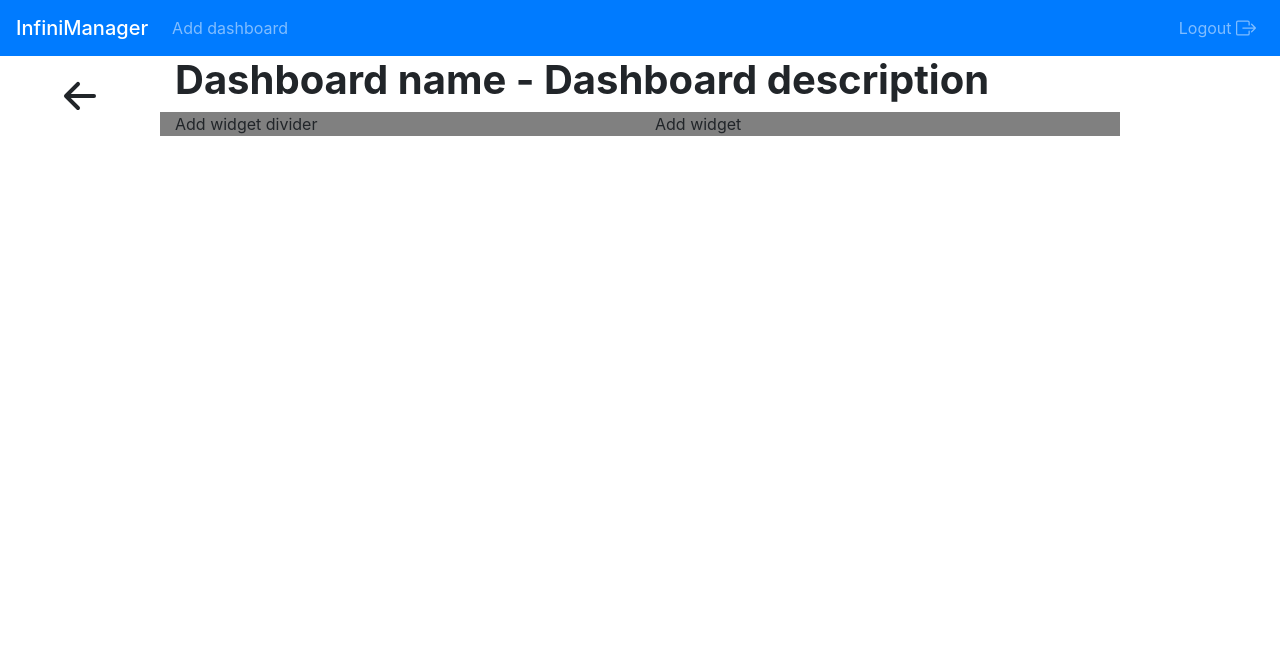
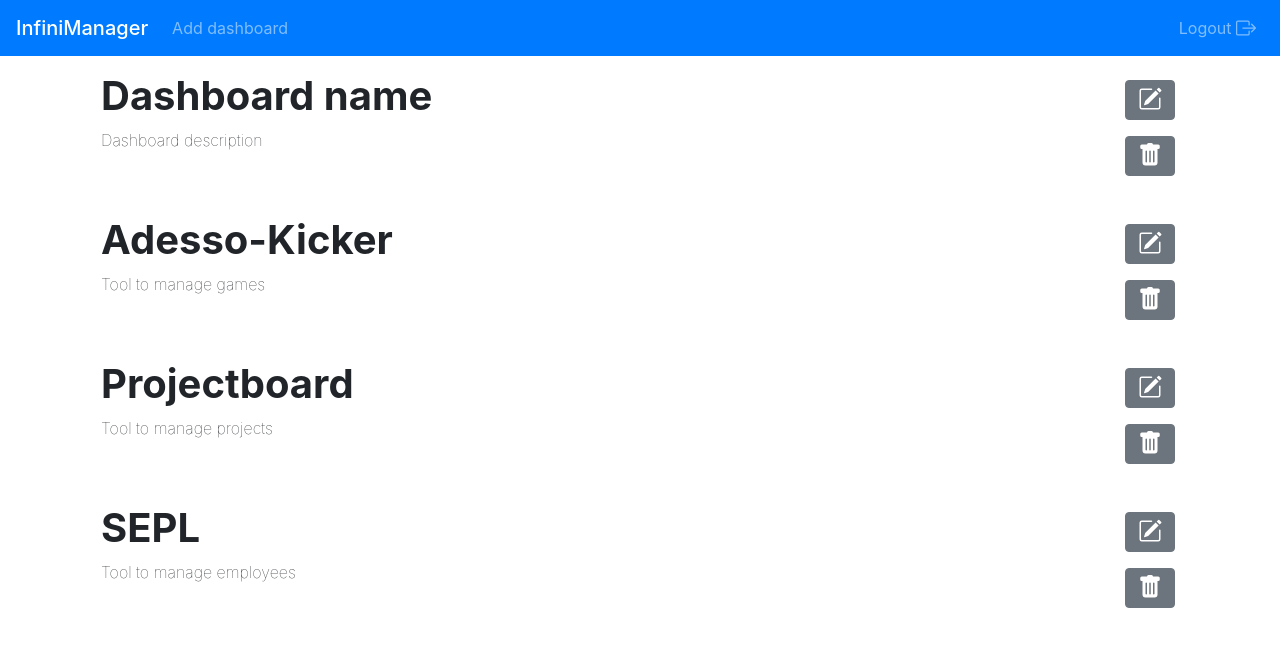
Before and after one commit to ccaylak/infinimanager, a Vue app: page /dashboard/1 in a window 1280 px wide. Shown: the top 646 px of the page. Built offline with nearby package versions, Linux system fonts and the light colour scheme.

Commit message:
Several changes
Move header add dashboard  modal  into own component, rework dashboard list, add delete dashboard modal to dashboard item, add dashboard item

```diff
--- a/src/App.vue
+++ b/src/App.vue
@@ -1,13 +1,13 @@
 <template>
   <div id="app">
     <TheHeader />
-    <EditDashboadListItem />
+    <TheDashboardList />
   </div>
 </template>
 <script>
 import TheHeader from "@/components/TheHeader";
-import EditDashboadListItem from "@/components/EditDashboadListItem";
+import TheDashboardList from "@/components/TheDashboardList";
 export default {
-  components: { EditDashboadListItem, TheHeader }
+  components: { TheDashboardList, TheHeader }
 };
 </script>
--- /dev/null
+++ b/src/components/AddDashboardModal.vue
@@ -0,0 +1,51 @@
+<template>
+  <div>
+    <b-nav-item v-b-modal.modal-center>Add dashboard</b-nav-item>
+
+    <b-modal id="modal-center" centered title="Add dashboard" hide-footer>
+      <b-form @submit="onSubmit">
+        <b-form-group label="Dashboard name" label-for="dashboard-name-input">
+          <b-form-input
+            id="dashboard-name-input"
+            v-model="form.name"
+            type="text"
+            required
+          ></b-form-input>
+        </b-form-group>
+        <b-form-group
+          label="Dashboard description"
+          label-for="dashboard-description-input"
+        >
+          <b-form-input
+            id="dashboard-description-input"
+            v-model="form.description"
+            type="text"
+          ></b-form-input>
+        </b-form-group>
+        <b-button class="mt-3" block type="submit">Create dashboard</b-button>
+      </b-form>
+    </b-modal>
+  </div>
+</template>
+
+<script>
+export default {
+  name: "AddDashboardModal",
+  data() {
+    return {
+      form: {
+        name: null,
+        description: null
+      }
+    };
+  },
+  methods: {
+    onSubmit(event) {
+      event.preventDefault();
+      alert(JSON.stringify(this.form));
+    }
+  }
+};
+</script>
+
+<style scoped></style>
--- /dev/null
+++ b/src/components/DashboardListItem.vue
@@ -0,0 +1,53 @@
+<template>
+  <b-container fluid>
+    <b-row>
+      <b-col></b-col>
+      <!--
+      <h1 class="font-weight-bolder">
+        No dashboards available
+        <p>Go on create some</p>
+      </h1>
+      -->
+      <b-container>
+        <b-row class="p-3">
+          <b-col>
+            <div class="h1 font-weight-bolder">
+              {{ dashboard.name }}
+            </div>
+            <div class="font-weight-lighter">
+              {{ dashboard.description }}
+            </div>
+          </b-col>
+          <b-col sm="1">
+            <b-button class="m-2">
+              <b-icon-pencil-square font-scale="1.5"></b-icon-pencil-square>
+            </b-button>
+            <delete-dashboard-modal
+                :name="dashboard.name"
+            ></delete-dashboard-modal>
+          </b-col>
+        </b-row>
+      </b-container>
+      <b-col></b-col>
+    </b-row>
+  </b-container>
+</template>
+
+<script>
+import DeleteDashboardModal from "@/components/DeleteDashboardModal";
+
+export default {
+  name: "DashboardListItem",
+  components: {
+    DeleteDashboardModal,
+  },
+  props: {
+    dashboard: {
+      name: String,
+      description: String
+    }
+  }
+};
+</script>
+
+<style scoped></style>
--- /dev/null
+++ b/src/components/DeleteDashboardModal.vue
@@ -0,0 +1,24 @@
+<template>
+  <div>
+    <b-button v-b-modal.delete class="m-2">
+      <b-icon-trash-fill font-scale="1.5"></b-icon-trash-fill>
+    </b-button>
+    <b-modal id="delete" hide-footer title="Delete dashboard">
+      <div class="d-block text-center">
+        <h3>Do you really want to delete {{ name }}?</h3>
+      </div>
+      <b-button class="mt-3" block>No</b-button>
+
+      <b-button class="mt-3" block>Yes</b-button>
+    </b-modal>
+  </div>
+</template>
+
+<script>
+export default {
+  name: "DeleteDashboardModal",
+  props: {
+    name: String
+  }
+};
+</script>
--- a/src/components/EditDashboadListItem.vue
+++ b/src/components/EditDashboadListItem.vue
@@ -19,7 +19,7 @@
 </template>
 
 <script>
-import {BIconArrowLeftShort} from "bootstrap-vue";
+import { BIconArrowLeftShort } from "bootstrap-vue";
 
 export default {
   name: "EditDashboadListItem",
@@ -30,7 +30,7 @@ export default {
     return {
       name: "Dashboard name",
       description: "Dashboard description"
-    }
+    };
   }
-}
+};
 </script>
--- a/src/components/TheDashboardList.vue
+++ b/src/components/TheDashboardList.vue
@@ -1,48 +1,44 @@
 <template>
   <div>
-    <b-container fluid>
-      <b-row>
-        <b-col></b-col>
-        <b-col lg="9">
-          <!--
-          <h1 class="font-weight-bolder">
-            No dashboards available
-            <p>Go on create some</p>
-          </h1>
-          -->
-
-          <b-table hover :items="dashboards" :fields="fields">
-            <template v-slot:cell(actions)>
-              <b-button variant="outline-dark"
-                ><b-icon-pencil-square></b-icon-pencil-square
-              ></b-button>
-              <b-button variant="outline-dark"
-                ><b-icon-trash-fill></b-icon-trash-fill
-              ></b-button>
-            </template>
-          </b-table>
-        </b-col>
-        <b-col></b-col>
-      </b-row>
-    </b-container>
+    <dashboard-list-item
+      v-for="dashboard in dashboards"
+      :key="dashboard.index"
+      :dashboard="dashboard"
+    />
   </div>
 </template>
 
 <script>
-import { BIconTrashFill, BIconPencilSquare } from "bootstrap-vue";
+import DashboardListItem from "@/components/DashboardListItem";
+
 export default {
   name: "TheDashboardList",
   components: {
-    BIconTrashFill,
-    BIconPencilSquare
+    DashboardListItem
   },
   data() {
     return {
       dashboards: [
-        { name: "Dashboard name", description: "Dashboard description" },
-        { name: "Adesso-Kicker", description: "Tool to manage games" },
-        { name: "Projectboard", description: "Tool to manage projects" },
-        { name: "SEPL", description: "Tool to manage employees" }
+        {
+          index: 1,
+          name: "Dashboard name",
+          description: "Dashboard description"
+        },
+        {
+          index: 2,
+          name: "Adesso-Kicker",
+          description: "Tool to manage games"
+        },
+        {
+          index: 3,
+          name: "Projectboard",
+          description: "Tool to manage projects"
+        },
+        {
+          index: 4,
+          name: "SEPL",
+          description: "Tool to manage employees"
+        }
       ],
       fields: ["name", "description", "Actions"]
     };
--- a/src/components/TheHeader.vue
+++ b/src/components/TheHeader.vue
@@ -4,36 +4,7 @@
       <b-navbar-brand tag="h1" class="mb-0">InfiniManager</b-navbar-brand>
 
       <b-navbar-nav>
-        <b-nav-item v-b-modal.modal-center>Add dashboard</b-nav-item>
-
-        <b-modal id="modal-center" centered title="Add dashboard" hide-footer>
-          <b-form @submit="onSubmit">
-            <b-form-group
-              label="Dashboard name"
-              label-for="dashboard-name-input"
-            >
-              <b-form-input
-                id="dashboard-name-input"
-                v-model="form.name"
-                type="text"
-                required
-              ></b-form-input>
-            </b-form-group>
-            <b-form-group
-              label="Dashboard description"
-              label-for="dashboard-description-input"
-            >
-              <b-form-input
-                id="dashboard-description-input"
-                v-model="form.description"
-                type="text"
-              ></b-form-input>
-            </b-form-group>
-            <b-button class="mt-3" block type="submit"
-              >Create dashboard</b-button
-            >
-          </b-form>
-        </b-modal>
+        <AddDashboardModal />
       </b-navbar-nav>
 
       <b-navbar-nav class="ml-auto">
@@ -48,25 +19,13 @@
 
 <script>
 import { BIconBoxArrowRight } from "bootstrap-vue";
+import AddDashboardModal from "@/components/AddDashboardModal";
 
 export default {
   components: {
+    AddDashboardModal,
     BIconBoxArrowRight
   },
-  name: "TheHeader",
-  data() {
-    return {
-      form: {
-        name: null,
-        description: null
-      }
-    };
-  },
-  methods: {
-    onSubmit(event) {
-      event.preventDefault();
-      alert(JSON.stringify(this.form));
-    }
-  }
+  name: "TheHeader"
 };
 </script>
```
